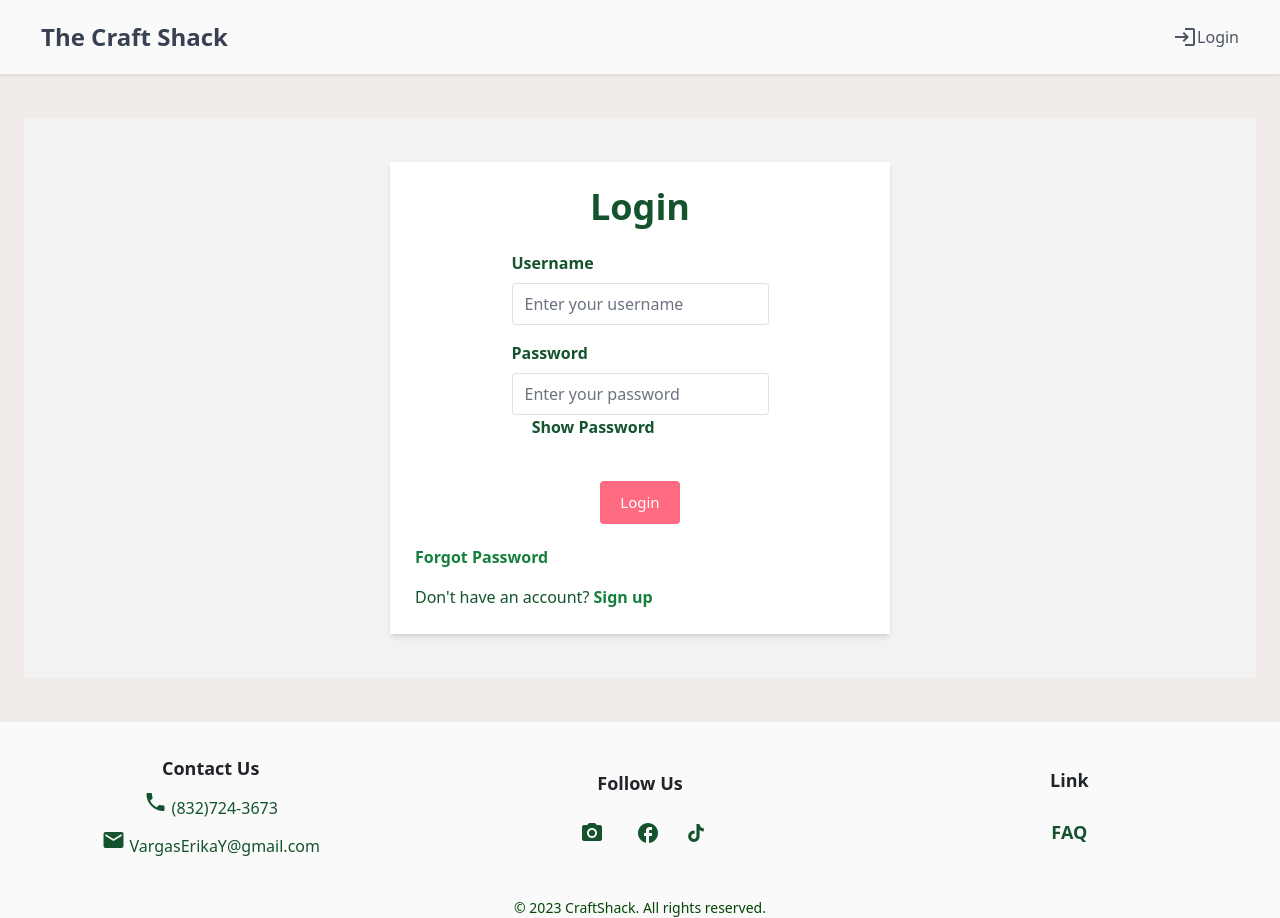
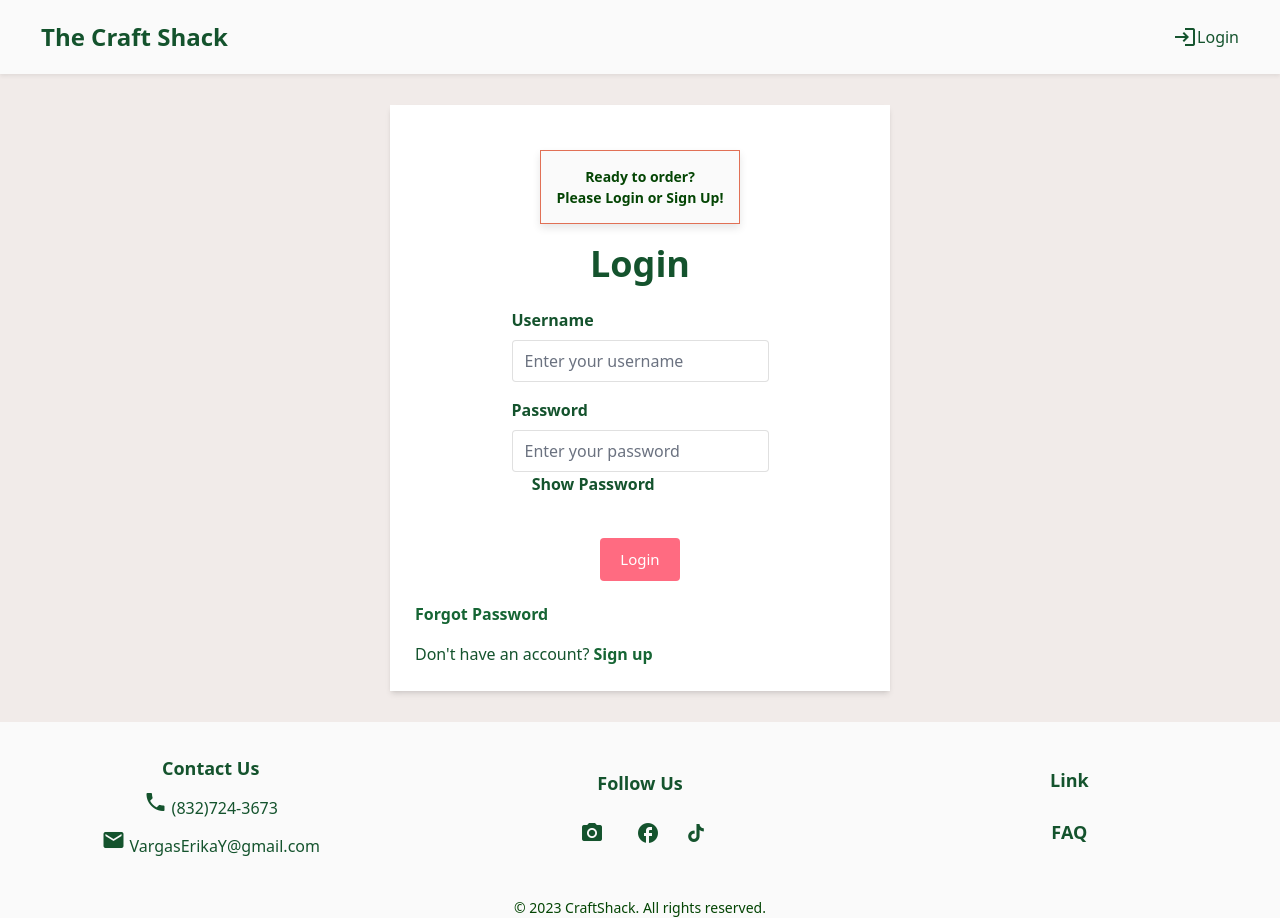
Before and after one commit to CoogTech/CoogTechDeployment, a Vue app in the folder frontend/: page /login in a window 1280 px wide. Built offline with nearby package versions, Linux system fonts and the light colour scheme; no server answers.

Commit message:
final mods

```diff
--- a/frontend/src/App.vue
+++ b/frontend/src/App.vue
@@ -2,46 +2,46 @@
   <div id="landing-page" class="flex flex-col min-h-screen bg-f8ebe6 justify-center">
     <header class="py-4 px-6 shadow-sm bg-fafafa">
       <div class="container mx-auto flex justify-between items-center">
-        <router-link to="/" class="text-gray-600 hover:text-gray-500 flex items-center header-item">
-        <h1 class="text-2xl text-gray-700 font-semibold">The Craft Shack</h1>
+        <router-link to="/" class="text-green-900 hover:text-green-700 flex items-center header-item">
+        <h1 class="text-2xl text-green-900 hover:text-green-700 font-semibold">The Craft Shack</h1>
         </router-link>
       <div class="flex space-x-4">
         <div class="flex space-x-2" v-if="loggedIn && role === 'customer'">
-        <router-link to="/AccountInfo" class="text-gray-600 hover:text-gray-500 flex items-center header-item">
+        <router-link to="/AccountInfo" class="text-green-900 hover:text-green-700 flex items-center header-item">
           <span class="material-icons">manage_accounts</span> Account Info
         </router-link>
-        <router-link to="/orderHistory" class="text-gray-600 hover:text-gray-500 flex items-center header-item">
+        <router-link to="/orderHistory" class="text-green-900 hover:text-green-700 flex items-center header-item">
           <span class="material-icons">history</span> Order History
         </router-link>
-        <router-link to="/cart" class="text-gray-600 hover:text-gray-500 flex items-center header-item">
+        <router-link to="/cart" class="text-green-900 hover:text-green-700 flex items-center header-item">
         <span class="material-icons">shopping_cart</span> Cart
       </router-link>
-      <a href="/#about-us" class="text-gray-600 hover:text-gray-500 flex items-center header-item">
+      <a href="/#about-us" class="text-green-900 hover:text-green-700 flex items-center header-item">
         <span class="material-icons">info</span> About Us
       </a>
       </div>
       <div class="flex space-x-2" v-if="loggedIn && role === 'admin'">
-        <router-link to="/AdminDashboard" class="text-gray-600 hover:text-gray-500 flex items-center header-item">
+        <router-link to="/AdminDashboard" class="text-green-900 hover:text-green-700 flex items-center header-item">
           <span class="material-icons">calendar_month</span> Calendar
         </router-link>
-        <router-link to="/AdminProducts" class="text-gray-600 hover:text-gray-500 flex items-center header-item">
+        <router-link to="/AdminProducts" class="text-green-900 hover:text-green-700 flex items-center header-item">
           <span class="material-icons">storefront</span> Products
         </router-link>
-        <router-link to="/AdminCustomers" class="text-gray-600 hover:text-gray-500 flex items-center header-item">
+        <router-link to="/AdminCustomers" class="text-green-900 hover:text-green-700 flex items-center header-item">
           <span class="material-icons">people_alt</span> Customers
         </router-link>
-        <router-link to="/AdminOrders" class="text-gray-600 hover:text-gray-500 flex items-center header-item">
+        <router-link to="/AdminOrders" class="text-green-900 hover:text-green-700 flex items-center header-item">
           <span class="material-icons">forum</span> Orders
         </router-link>
-        <router-link to="/AdminReports" class="text-gray-600 hover:text-gray-500 flex items-center header-item">
+        <router-link to="/AdminReports" class="text-green-900 hover:text-green-700 flex items-center header-item">
           <span class="material-icons">insert_chart</span> Reports
         </router-link>
       </div>
 
-      <router-link to="/" v-if="loggedIn" @click="logout()" class="text-gray-600 hover:text-gray-500 flex items-center header-item">
+      <router-link to="/" v-if="loggedIn" @click="logout()" class="text-green-900 hover:text-green-700 flex items-center header-item">
         <span class="material-icons">exit_to_app</span> Logout
       </router-link>
-      <router-link v-else to="/login" class="text-gray-600 hover:text-gray-500 flex items-center header-item">
+      <router-link v-else to="/login" class="text-green-900 hover:text-green-700 flex items-center header-item">
         <span class="material-icons">login</span> Login
       </router-link>
         </div>
@@ -59,7 +59,7 @@
         <div class="grid grid-cols-3 gap-8 py-8">
           <!-- Contact Us Column -->
           <div>
-            <h2 class="text-lg font-semibold mb-2 footer-item">Contact Us</h2>
+            <h2 class="text-lg text-green-900 font-semibold mb-2 footer-item">Contact Us</h2>
 
             <!-- Phone Number -->
             <div class="mb-2">
@@ -76,7 +76,7 @@
 
           <!-- Follow Us Column -->
           <div class="flex flex-col justify-center items-center">
-            <h2 class="text-lg font-semibold mb-2">Follow Us</h2>
+            <h2 class="text-lg text-green-900 font-semibold mb-2">Follow Us</h2>
             <div class="flex justify-center items-center mt-4">
               <a :href="instagramLink" target="_blank" rel="noopener noreferrer"
                 class="text-green-900 hover:text-green-700 mx-4 footer-item">
@@ -95,7 +95,7 @@
 
           <!-- Useful Links and FAQ Column -->
           <div class="flex flex-col justify-center items-center">
-            <h2 class="text-lg font-semibold mb-2">Link</h2>
+            <h2 class="text-lg text-green-900 font-semibold mb-2">Link</h2>
             <div class="text-lg font-semibold mb-2 mt-4">
               <router-link to="/faq" class="text-green-900 hover:text-green-700">
                 FAQ
--- a/frontend/src/components/OrderedProducts.vue
+++ b/frontend/src/components/OrderedProducts.vue
@@ -6,25 +6,25 @@
           <!-- Table headers -->
           <thead>
             <tr class="text-black">
-              <th>ProductID</th>
               <th>Name</th>
               <th>Type</th>
               <th>Color</th>
               <th>Size</th>
               <th>Price Per Unit</th>
               <th>Quantity</th>
+              <th>Design</th>
             </tr>
           </thead>
           <!-- Table body -->
           <tbody>
             <tr v-for="product in orderedProducts.products" :key="product.OrderProductsID">
-              <td>{{ product.ProductID }}</td>
               <td>{{ product.ProductName }}</td>
               <td>{{ product.ProductType }}</td>
               <td>{{ product.ProductColor }}</td>
               <td>{{ product.ProductSize }}</td>
               <td>${{ product.ProductPrice.toFixed(2) }}</td>
               <td>{{ product.Quantity }}</td>
+              <td><v-img :src="product.ProductImage" cover /></td>
             </tr>
           </tbody>
         </table>
--- a/frontend/src/views/AccountInfo.vue
+++ b/frontend/src/views/AccountInfo.vue
@@ -154,6 +154,8 @@ body {
 h1, h2 {
   text-align: center;
   margin-bottom: 20px;
+  font-weight: bold;
+
 }
 
 div {
--- a/frontend/src/views/AdminCustomOrderDetails.vue
+++ b/frontend/src/views/AdminCustomOrderDetails.vue
@@ -16,7 +16,7 @@
           <p><strong>Scheduled Delivery Date:</strong> {{ formatDate(orderDetails.DateScheduled) }}</p>
           <p><strong>Date Delivered:</strong> {{ formatDate(orderDetails.DateDelivered) }}</p>
           <p></p>
-          <button @click="showEditForm(orderDetails)">Edit Order</button>
+          <button class="back-button" @click="showEditForm(orderDetails)">Edit Order</button>
 
           <div v-if="currentForm != null" class="form-overlay">
             <CustomOrdersEdit v-if="currentForm === 'edit'" :order="selectedOrder" @formClosed="currentForm = null" :customOrderID="this.selectedOrder.CustomOrderID" />
--- a/frontend/src/views/AdminCustomers.vue
+++ b/frontend/src/views/AdminCustomers.vue
@@ -24,7 +24,7 @@
             <td>{{ customer.STATE.State }}</td>
             <td>{{ customer.ZipCode }}</td>
             <td><a href="tel:{{ customer.CustomerPhone }}">{{ customer.CustomerPhone }}</a></td>
-            <td><a href="mailto:{{ customer.CustomerEmail }}"> {{ customer.CustomerEmail }} </a></td>
+            <td><a href="mailto: customer.CustomerEmail"> {{ customer.CustomerEmail }} </a></td>
           </tr>
         </tbody>
       </table>
@@ -94,8 +94,8 @@
   }
 
   .customers-table thead tr {
-    background-color: #4c89af;
-    color: #fff;
+    background-color: #f2f2f2;
+    color: #000000;
   }
 
   .customers-table tbody tr:hover {
@@ -107,8 +107,8 @@
     font-weight: bold;
     margin-bottom: 20px;
     text-transform: uppercase;
-    border-bottom: 2px solid #4c89af;
+    border-bottom: 2px solid #000000;
     padding-bottom: 10px;
-    color: #4c89af;
+    color: #000000;
   }
   </style>
--- a/frontend/src/views/AdminOrderDetails.vue
+++ b/frontend/src/views/AdminOrderDetails.vue
@@ -15,7 +15,7 @@
         <p><strong>Scheduled Delivery Date:</strong> {{ formatDate(orderDetails.DateScheduled) }}</p>
         <p><strong>Date Delivered:</strong> {{ formatDate(orderDetails.DateDelivered) }}</p>
         <p></p>
-        <button @click="showEditForm(orderDetails)">Edit Order</button>
+        <button class="back-button" @click="showEditForm(orderDetails)">Edit Order</button>
 
         <div v-if="currentForm != null" class="form-overlay">
           <OrdersEdit v-if="currentForm === 'edit'" :order="selectedOrder" @formClosed="currentForm = null" :orderID="this.selectedOrder.OrderID" />
--- a/frontend/src/views/Catalog.vue
+++ b/frontend/src/views/Catalog.vue
@@ -5,8 +5,8 @@
             <label for="productType" class="dropdown-label">Select Type:</label>
             <select v-model="selectedType" id="productType" class="dropdown">
                 <option value="">All</option>
-                <option value="Tshirt">Tshirts</option>
-                <option value="Candy">Candy</option>
+                <option value="Tshirt">T-Shirts</option>
+                <option value="Sweets">Sweets</option>
                 <option value="Tumbler">Tumblers</option>
                 <option value="Balloon">Balloons</option>
                 <!-- Add options for other types as needed -->
--- a/frontend/src/views/ProductDetail.vue
+++ b/frontend/src/views/ProductDetail.vue
@@ -1,6 +1,5 @@
 <template>
   <div class="product-details">
-    <h1>Product Details</h1>
     <div v-for="similarProduct in similarProducts" :key="similarProduct.ProductID" class="product-column">
       <div class="product-item" v-if="product">
         <v-card  class="product-card">
--- a/frontend/src/views/homePage.vue
+++ b/frontend/src/views/homePage.vue
@@ -4,7 +4,7 @@
         <div class="container mx-auto text-center">
             <h1 class="text-5xl font-bold mb-4" style="color: rgb(4, 69, 4);">Discover Our Unique Collection</h1>
             <p class="text-lg font-bold mb-8 text-white-500" style="color: rgb(4, 69, 4);">Explore a wide range of
-                high-quality balloons and stylish t-shirts.</p>
+                high-quality T-Shirts, Tumblers, Ballon Adornments, and even SWEETS!</p>
             <router-link to="/catalog" class="button">Shop Now</router-link>
         </div>
     </section>
@@ -33,7 +33,7 @@
                 </div>
                 <!-- Product 1 -->
                 <div class="relative">
-                    <img src="@/assets/Chamoy.jpg" alt="Candle 1" class="rounded-lg" style="width: 600px; height: 400px;">
+                    <img src="@/assets/Enchilados.jpg" alt="Candle 1" class="rounded-lg" style="width: 600px; height: 400px;">
                     <div
                         class="absolute inset-0 flex items-center justify-center bg-black bg-opacity-50 opacity-0 hover:opacity-400 transition-opacity">
                         <a href="/product/1" class="text-white text-lg font-semibold hover:underline">View Details</a>
@@ -49,7 +49,7 @@
     <section id="about-us">
         <div class="container mx-auto text-center">
             <h2 class="text-4xl font-bold mb-2" style="color: rgb(4, 69, 4);">About us</h2>
-            <p class="text-green-700 text-sm mb-2" style="color: rgb(4, 69, 4);">
+            <p class="text-lg font-bold mb-8 text-white-500" style="color: rgb(4, 69, 4);">
                 Starting my craft business was a labor of love that emerged from a passion for creativity and a desire to
                 balance my roles as a mom of four energetic kids and a full-time elementary school worker. It all began with
                 a simple idea: to turn my crafting hobbies into a fulfilling side hustle. After putting in countless late
--- a/frontend/src/views/loginPage.vue
+++ b/frontend/src/views/loginPage.vue
@@ -2,6 +2,10 @@
   <div class="login-form ma-3 pa-4">
       <form @submit.prevent="login" class="login-form-container shadow-md center">
         <div class="form-content">
+          <div class="notice">
+        <p>Ready to order?</p>
+        <p>Please Login or Sign Up!</p>
+      </div>
           <h2 class="text-4xl text-green-900 font-bold mb-6">Login</h2>
           <div class="mb-4">
               <label class="block text-1xl text-green-900 font-bold mb-2" for="username">Username</label>
@@ -31,12 +35,12 @@
               <button type="submit" class="button">Login</button>
           </div>
         </div>
-          <p class="mt-4 text-green-800 text-1xl">
-              <router-link to="/resetpassword" class="text-green-700 font-bold">Forgot Password</router-link>
+          <p class="mt-4 text-green-900 text-1xl">
+              <router-link to="/resetpassword" class="text-green-800 font-bold">Forgot Password</router-link>
 
           </p>
           <p class="mt-4 text-green-900 text-1xl">
-              Don't have an account? <router-link to="/signup" class="text-green-700 font-bold">Sign up</router-link>
+              Don't have an account? <router-link to="/signup" class="text-green-800 font-bold">Sign up</router-link>
           </p>
       </form>
   </div>
@@ -122,7 +126,6 @@ export default {
   justify-content: center;
   align-items: center;
   height: 70vh;
-  background-color: #f2f2f2;
 }
 
 .login-form-container {
@@ -159,4 +162,20 @@ export default {
     display: flex;
     align-items: center;
 }
+.notice {
+  margin: 20px 0;
+  padding: 15px;
+  background-color: #fafafa; /* Update to your preferred color */
+  border: 1px solid #e17055; /* Update to your preferred color */
+  text-align: center;
+  box-shadow: 0 4px 8px rgba(0, 0, 0, 0.1); /* Add a subtle box shadow */
+  color: #d35400; /* Update to your preferred text color */
+  font-weight: bold;
+}
+
+.notice p {
+  margin: 0;
+  font-size: 14px;
+  color: rgb(4, 69, 4);
+}
 </style>
--- a/frontend/src/views/signupPage.vue
+++ b/frontend/src/views/signupPage.vue
@@ -32,7 +32,7 @@
                 <label class="block text-green-900 text-sm font-bold mb-2" for="phoneNumber">Phone Number</label>
                 <input v-model="userData.CustomerPhone"
                     class="w-full py-2 px-3 border border-green-300 rounded focus:outline-none focus:border-green-500"
-                    type="tel" id="phoneNumber" placeholder="Phone Number" required />
+                    type="tel" id="phoneNumber" placeholder="Phone Number" required pattern="^\d{10}$" />
             </div>
 
             <!-- City -->
```
Also changed, not shown: frontend/src/assets/Chamoy.jpg (deleted), 1 other file (tests, documents, lock files or other folders).
